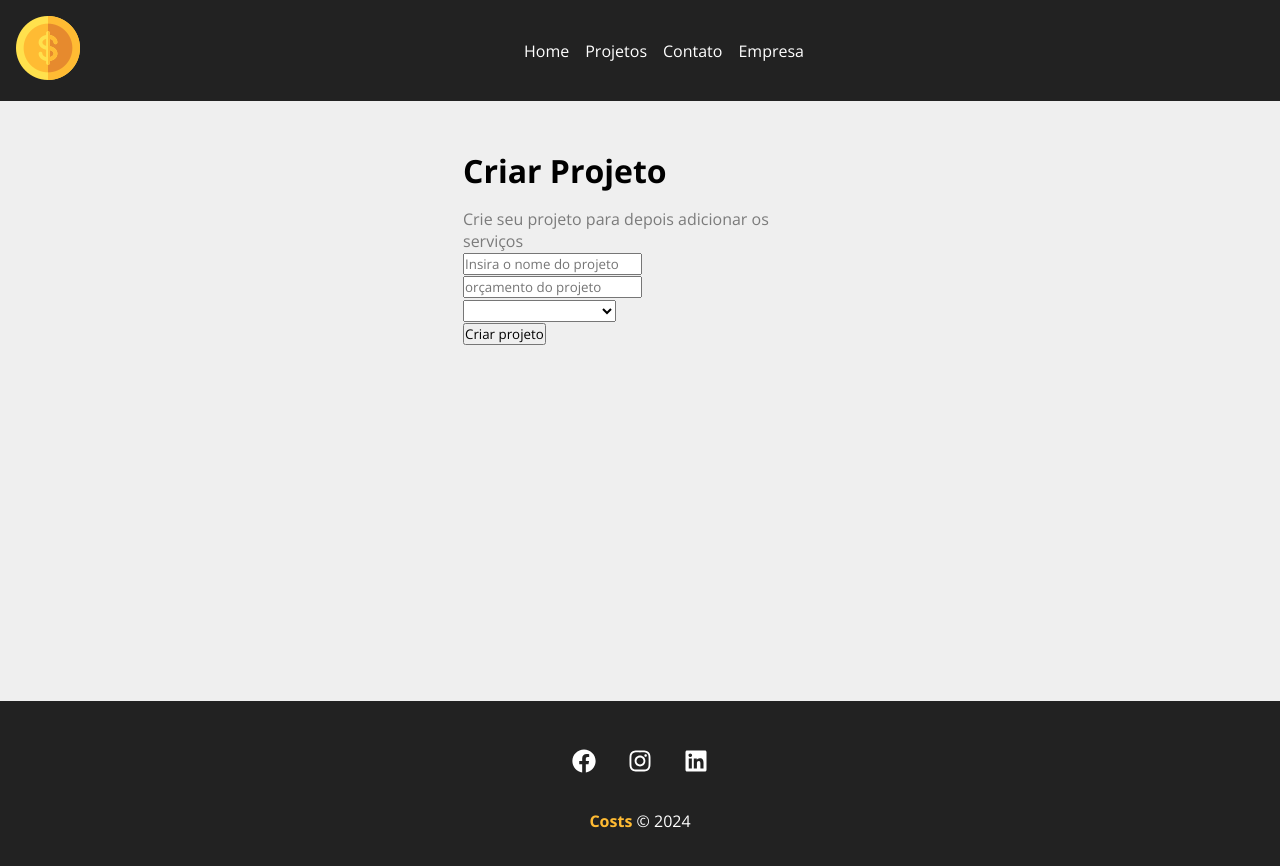
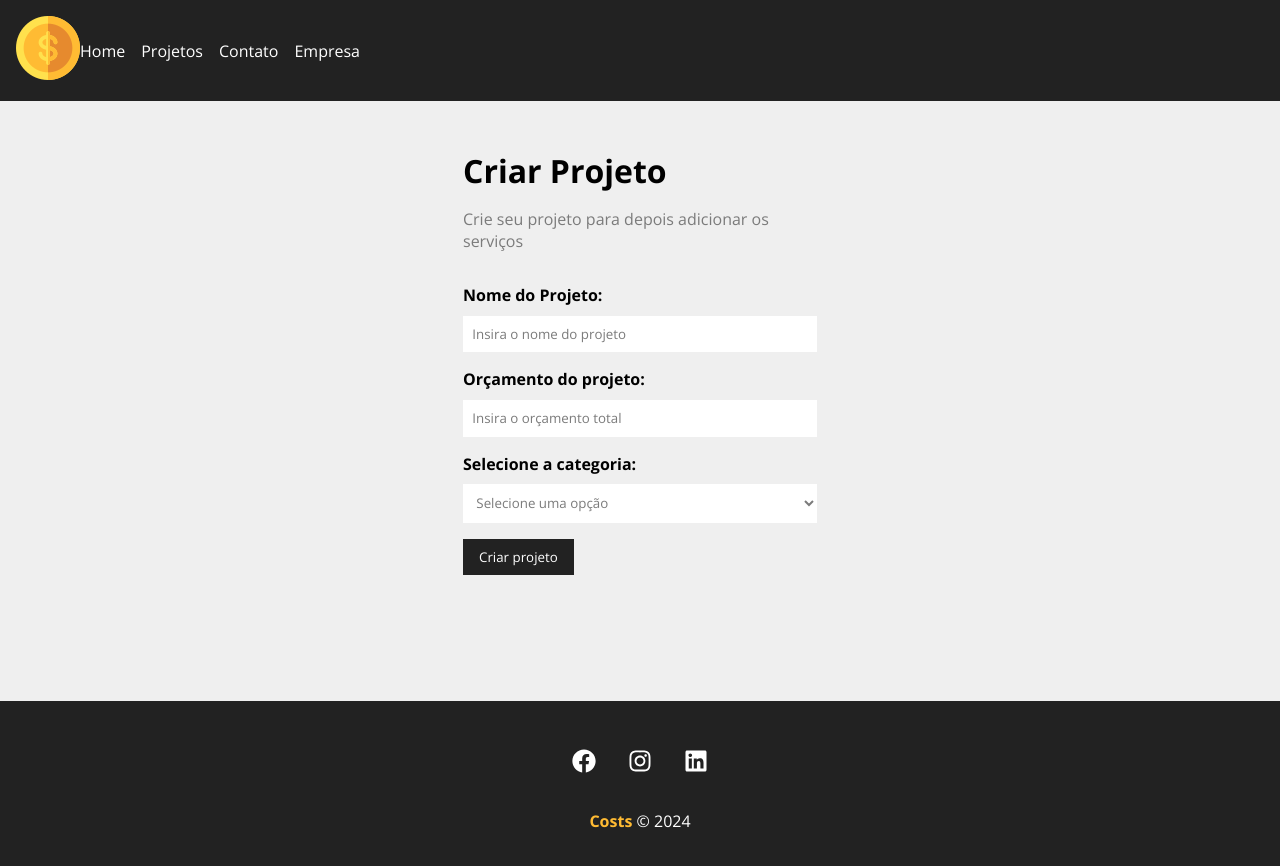
Before and after one commit to monamourdev/simplebudget, a React (Create React App) app in the folder budget/: page /newproject in a window 1280 px wide. Shown: the top 866 px of the page. Built offline with nearby package versions, Linux system fonts and the light colour scheme; the HTML template or start-up script is replaced by a standard one.

Commit message:
feat: Set Add Project Page

```diff
--- /dev/null
+++ b/budget/src/components/form/Input.js
@@ -0,0 +1,18 @@
+import styles from './Input.module.css'
+function Input({ type, text, name, placeholder, handleOnChange, value }) {
+    return (
+        <div className={styles.form_control}>
+            <label htmlFor={name}>{text}:</label>
+            <input
+                type={type}
+                name={name}
+                id={name}
+                placeholder={placeholder}
+                onChange={handleOnChange}
+                value={value}
+            />
+        </div>
+    )
+}
+
+export default Input;
--- /dev/null
+++ b/budget/src/components/form/Input.module.css
@@ -0,0 +1,21 @@
+.form_control{
+    width: 100%;
+    display: flex;
+    flex-direction: column;
+    margin-bottom: 1em;
+}
+
+.form_control label{
+    margin-bottom: .6em;
+    font-weight: bold;
+}
+
+.form_control input{
+    padding: .7em;
+    border-radius: 0;
+    border: none;
+}
+
+.form_control input::placeholder{
+    color: #7b7b7b;
+}
--- /dev/null
+++ b/budget/src/components/form/Select.js
@@ -0,0 +1,17 @@
+import styles from './Select.module.css'
+function Select({ text, name, options, handleOnChange, value }) {
+    return (
+        <div className={styles.form_control}>
+            <label htmlFor={name}>{text}:</label>
+            <select
+                name={name}
+                id={name}
+            >
+                <option disable>Selecione uma opção</option>
+            </select>
+
+        </div>
+    )
+}
+
+export default Select;
--- /dev/null
+++ b/budget/src/components/form/Select.module.css
@@ -0,0 +1,19 @@
+.form_control{
+    width: 100%;
+    display: flex;
+    flex-direction: column;
+    margin-bottom: 1em;
+}
+
+.form_control label{
+    margin-bottom: .6em;
+    font-weight: bold;
+}
+
+.form_control select{
+    padding: .7em;
+    border-radius: 0;
+    border: none;
+    background-color: #fff;
+    color: #7b7b7b;
+}
--- /dev/null
+++ b/budget/src/components/form/SubmitButton.js
@@ -0,0 +1,10 @@
+import styles from './SubmitButton.module.css'
+function SubmitButton({ text }) {
+    return (
+        <div >
+            <button className={styles.btn}>{text}</button>
+        </div>
+    )
+}
+
+export default SubmitButton;
--- /dev/null
+++ b/budget/src/components/form/SubmitButton.module.css
@@ -0,0 +1,13 @@
+.btn{
+    background-color: #222;
+    color: #fff;
+    padding: .7em 1.2em;
+    text-decoration: none;
+    transition: .5s;
+    cursor:pointer;
+    border: none;
+}
+
+.btn:hover{
+    color: #ffbb33;
+}
--- a/budget/src/components/layout/Container.module.css
+++ b/budget/src/components/layout/Container.module.css
@@ -1,5 +1,6 @@
 .container {
-    width: 1200 px;
+    width: 100%;
+    max-width: 1200px;
     display: flex;
     justify-content: space-between;
     margin: 0 auto;
--- a/budget/src/components/project/ProjectForm.js
+++ b/budget/src/components/project/ProjectForm.js
@@ -1,18 +1,34 @@
+import styles from './ProjectForm.module.css'
+import Input from '../form/Input';
+import Select from '../form/Select';
+import SubmitButton from '../form/SubmitButton';
+
 function ProjectForm() {
     return (
-        <form>
+        <form className={styles.form}>
+            <Input
+                type="text"
+                text="Nome do Projeto"
+                name="name"
+                placeholder="Insira o nome do projeto"
+            />
             <div>
-                <input type="text" placeholder="Insira o nome do projeto" />
+            <Input
+                type="number"
+                text="Orçamento do projeto"
+                name="budget"
+                placeholder="Insira o orçamento total"
+            />
             </div>
             <div>
-                <input type="number" placeholder="orçamento do projeto" />
+                <Select
+                    name="category_id"
+                    text="Selecione a categoria"
+                />
+
+
             </div>
-            <div>
-                <select name="category_id">
-                    <option disabled> Selecione a categoria</option>
-                </select>
-            </div>
-            <input type="submit" value="Criar projeto" />
+            <SubmitButton text="Criar projeto" />
         </form>
     )
 }
--- /dev/null
+++ b/budget/src/components/project/ProjectForm.module.css
@@ -0,0 +1,4 @@
+.form{
+    width: 100%;
+    margin: 2em 0;
+}
```
